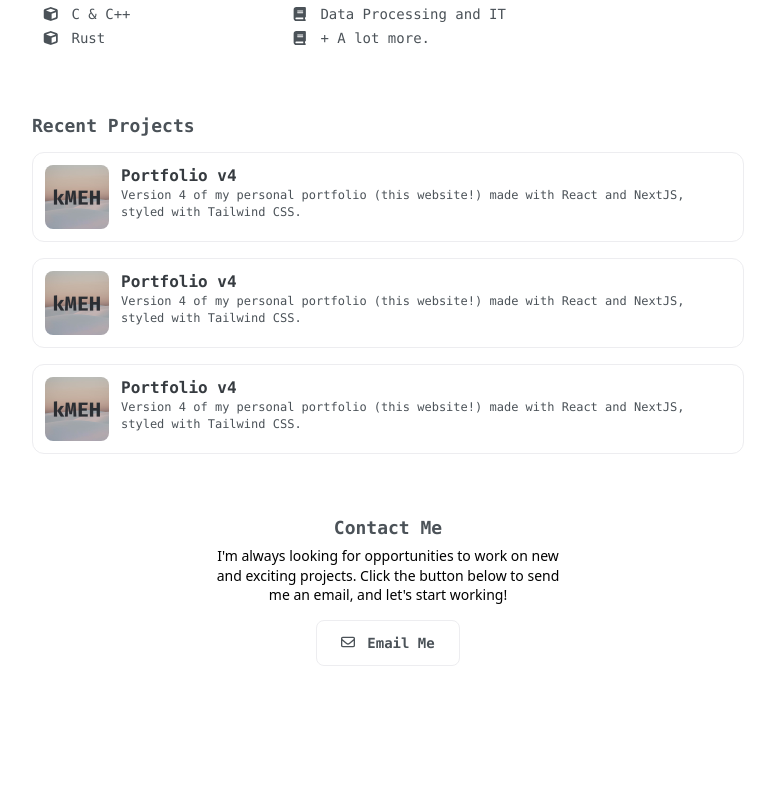
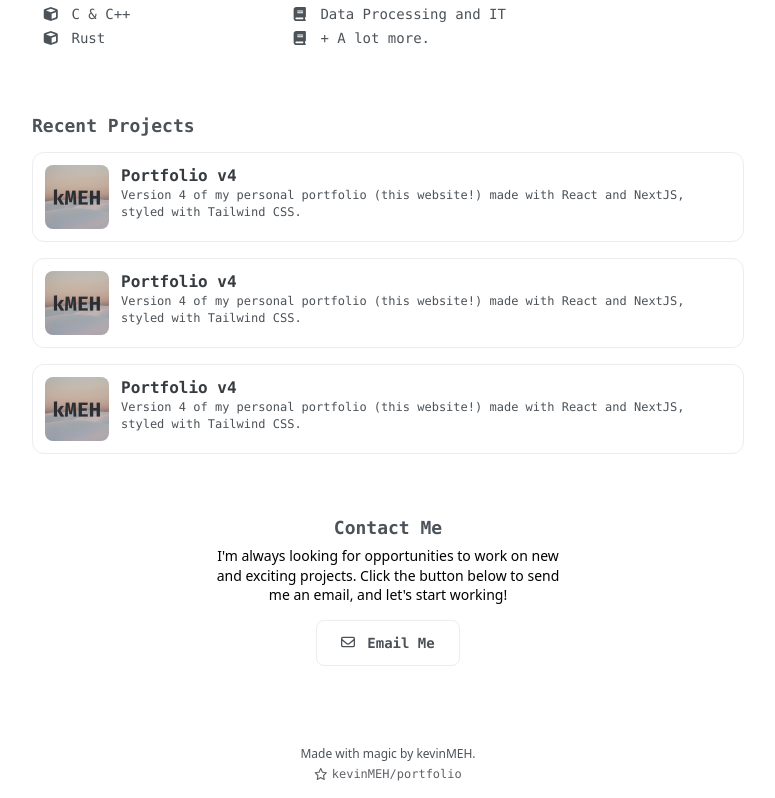
Before and after one commit to fvzy/zyy.sh, a Next.js app: page / in a window 1280 px wide. Shown: the part 685-1483 px from the top of the page, without its empty margins (252-1027 px from the left). Before the commit the page ends 1351 px from the top, so only its background shows below. Built offline with nearby package versions, Linux system fonts and the light colour scheme.

Commit message:
Footer.tsx and Integration

```diff
--- a/components/Footer.tsx
+++ b/components/Footer.tsx
@@ -1,9 +1,15 @@
+import { FontAwesomeIcon } from "@fortawesome/react-fontawesome";
+import { faStar } from "@fortawesome/free-regular-svg-icons";
+
 // TODO: Rewrite
 const Footer = () => {
     return(
-    <footer className="space-y-1 mono-medium text-center text-sm opacity-50 text-sub-light dark:text-sub-dark md:pt-16">
-        <p>Made with magic 💖 by kevinMEH</p>
-        <p><span className="inter-medium tracking-widest">© </span>2022 kevinMEH</p>
+    <footer className="space-y-1 flex flex-col items-center text-xs mb-4 font-medium">
+        <p className="font-inter text-sub-light dark:text-sub-dark">Made with magic by kevinMEH.</p>
+        <a className="flex space-x-1 font-mono text-quiet-light dark:text-quiet-dark items-center" href="https://github.com/kevinMEH/portfolio">
+            <FontAwesomeIcon icon={faStar} className="pb-[0.5px]" />
+            <p>kevinMEH/portfolio</p>
+        </a>
     </footer>
     )
 }
--- a/pages/index.tsx
+++ b/pages/index.tsx
@@ -6,6 +6,7 @@ import Banner from "../frames/Banner";
 import Skills from "../frames/Skills";
 import Projects from "../frames/Projects";
 import Contact from "../frames/Contact";
+import Footer from "../components/Footer";
 
 // TODO: Rewrite
 const Home = () => {
@@ -17,12 +18,13 @@ const Home = () => {
         </Head>
         <Wrapper>
             <Banner />
-            <div className="px-7 space-y-8">
+            <div className="px-7 space-y-8 pb-20">
                 <Profile />
                 <Skills />
                 <Projects />
                 <Contact />
             </div>
+            <Footer />
         </Wrapper>
         </>
     )
```
